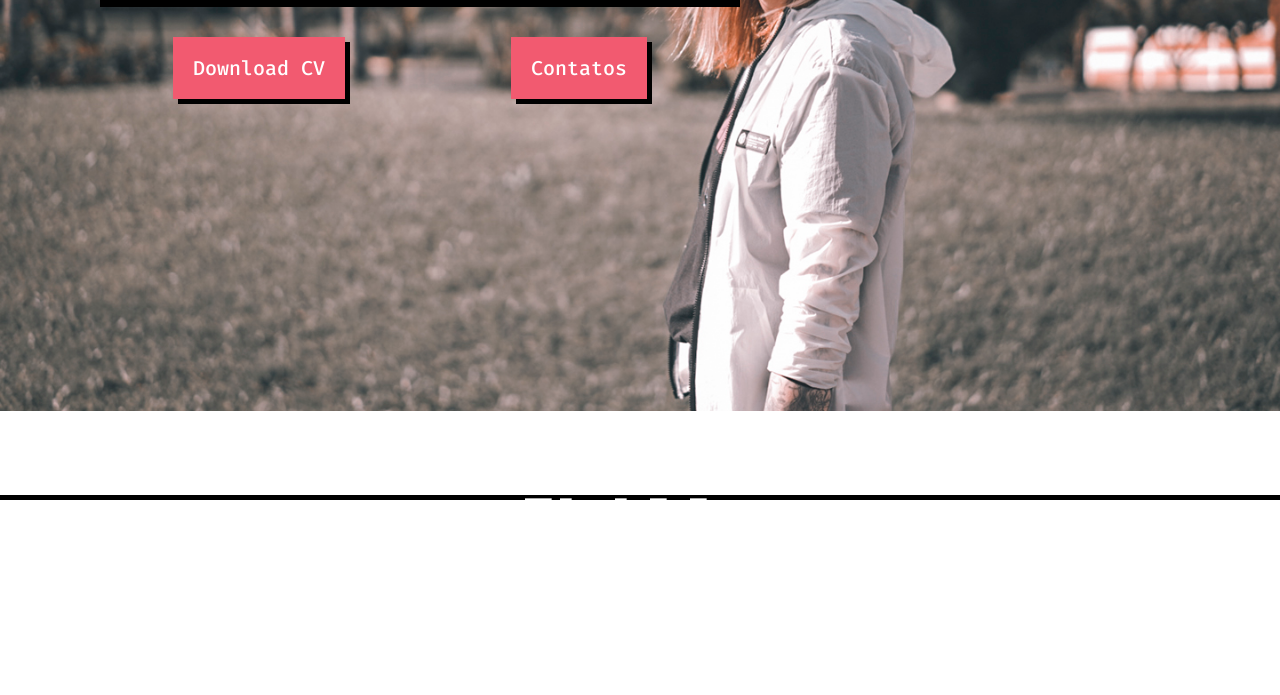
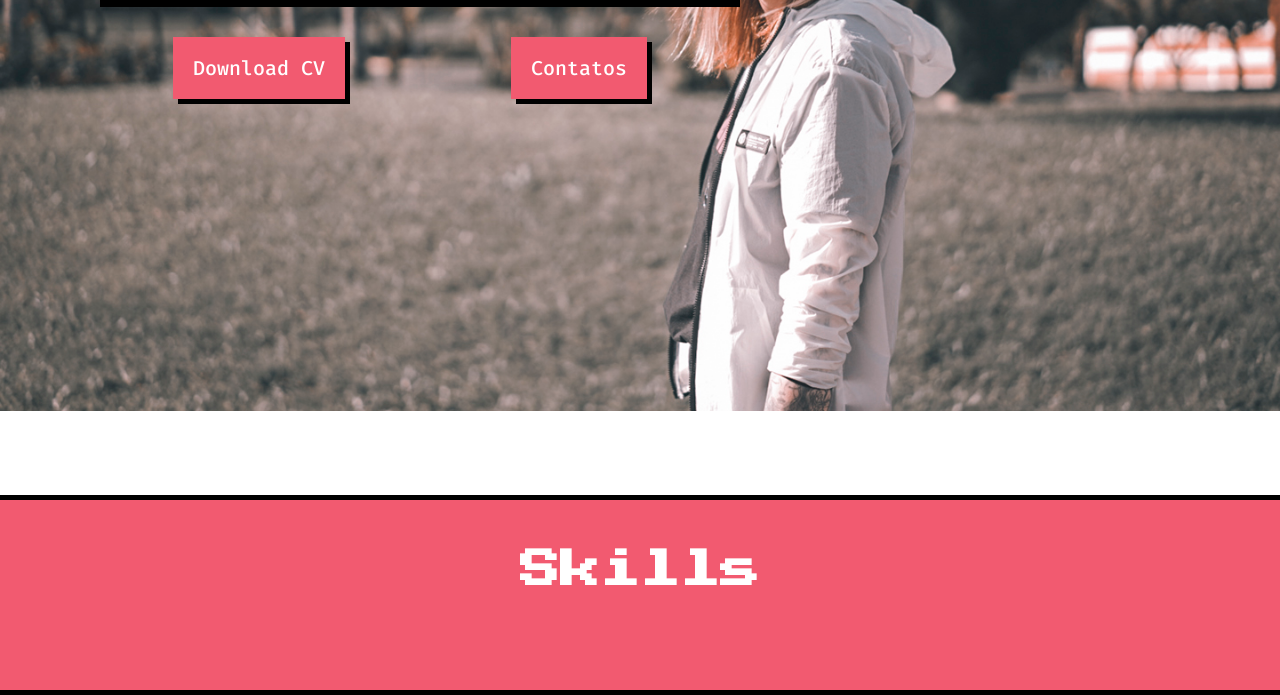
Before and after one commit to gabislera/gabislera.github.io, a plain HTML site: page index.html in a window 1280 px wide. Shown: the part 415-1110 px from the top of the page. Before the commit the page ends 955 px from the top, so only its background shows below. Drawn offline with Linux system fonts and the light colour scheme.

Commit message:
Create de section component

```diff
--- /dev/null
+++ b/assets/css/components/section.css
@@ -0,0 +1,6 @@
+.section {
+    background-color: #f25a70;
+    padding-top: 50px;
+    padding-bottom: 100px;
+    border-bottom: 5px solid black;
+}
--- a/index.html
+++ b/index.html
@@ -18,6 +18,7 @@
     <link rel="stylesheet" href="assets/css/components/imagem.css">
     <link rel="stylesheet" href="assets/css/components/banner.css">
     <link rel="stylesheet" href="assets/css/components/responsivo.css">
+    <link rel="stylesheet" href="assets/css/components/section.css">
 
 
     <title>Site Gabislera</title>
@@ -64,7 +65,9 @@
         </div>
     </section>
 
-    <h2 class="title -second">Skills</h2>
+    <section class="section">
+        <h2 class="title -second">Skills</h2>
+    </section>
 
 <script src="assets/js/script.js"></script>
 </body>
```
